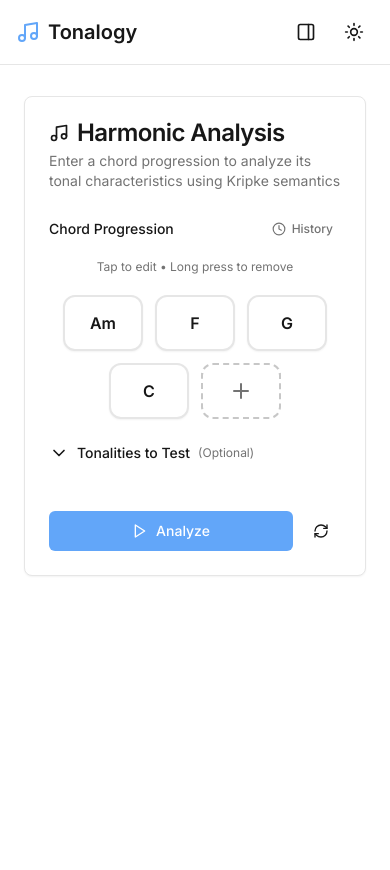
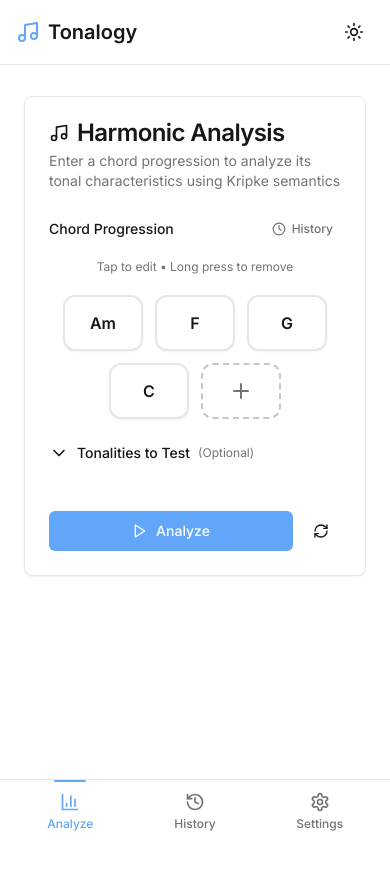
Before and after one commit to joabemorais/tonalogy-interface, a Next.js app: page / in a window 390 px wide. Shown: the top 870 px of the page. Built offline with nearby package versions, Linux system fonts and the light colour scheme.

Commit message:
feat: enhance navigation layout with mobile support and improved button visibility

```diff
--- a/app/layout.tsx
+++ b/app/layout.tsx
@@ -31,7 +31,7 @@ export default function RootLayout({
           <Providers>
             <div className="min-h-screen bg-background">
               <Navigation />
-              <main className="pt-16">
+              <main className="pt-16 pb-16 md:pb-0">
                 {children}
               </main>
             </div>
--- a/components/navigation.tsx
+++ b/components/navigation.tsx
@@ -3,15 +3,18 @@
 import React, { useState, useEffect } from 'react'
 import Link from 'next/link'
 import { usePathname } from 'next/navigation'
-import { Music, Settings, History, Moon, Sun, PanelRight, PanelRightClose } from 'lucide-react'
+import { Music, Settings, History, Moon, Sun, PanelRight, PanelRightClose, BarChart3 } from 'lucide-react'
 import { useTheme } from 'next-themes'
 import { Button } from '@/components/ui/button'
+import { useIsMobile } from '@/hooks/use-mobile'
+import { cn } from '@/lib/utils'
 
 export function Navigation() {
   const { theme, setTheme } = useTheme()
   const [isSidebarOpen, setIsSidebarOpen] = useState(false)
   const pathname = usePathname()
   const isOnHistoryPage = pathname === '/history'
+  const isMobile = useIsMobile()
 
   useEffect(() => {
     // Função para sincronizar estado da sidebar
@@ -57,6 +60,8 @@ export function Navigation() {
   }
 
   return (
+    <>
+      {/* Top Navigation */}
       <nav className="fixed top-0 left-0 right-0 z-50 border-b bg-background/95 backdrop-blur supports-[backdrop-filter]:bg-background/60">
         <div className="container mx-auto px-4">
           <div className="flex h-16 items-center justify-between">
@@ -66,23 +71,38 @@ export function Navigation() {
               <span className="text-xl">Tonalogy</span>
             </Link>
 
-          {/* Navigation Links */}
+            {/* Navigation Links - Desktop Only */}
             <div className="hidden md:flex items-center gap-6">
               <Link
                 href="/"
-              className="text-sm font-medium text-muted-foreground hover:text-foreground transition-colors"
+                className={cn(
+                  "text-sm font-medium transition-colors",
+                  pathname === "/"
+                    ? "text-foreground"
+                    : "text-muted-foreground hover:text-foreground"
+                )}
               >
                 Analyze
               </Link>
               <Link
                 href="/history"
-              className="text-sm font-medium text-muted-foreground hover:text-foreground transition-colors"
+                className={cn(
+                  "text-sm font-medium transition-colors",
+                  pathname === "/history"
+                    ? "text-foreground"
+                    : "text-muted-foreground hover:text-foreground"
+                )}
               >
                 History
               </Link>
               <Link
                 href="/settings"
-              className="text-sm font-medium text-muted-foreground hover:text-foreground transition-colors"
+                className={cn(
+                  "text-sm font-medium transition-colors",
+                  pathname === "/settings"
+                    ? "text-foreground"
+                    : "text-muted-foreground hover:text-foreground"
+                )}
               >
                 Settings
               </Link>
@@ -90,16 +110,18 @@ export function Navigation() {
 
             {/* Right Controls */}
             <div className="flex items-center gap-2">
-            {/* Sidebar Toggle */}
+              {/* Sidebar Toggle - Desktop Only */}
               <Button
                 variant="ghost"
                 size="icon"
                 onClick={handleToggle}
                 disabled={isOnHistoryPage}
                 title={isOnHistoryPage ? "Already on history page" : "Toggle Recent Analyses"}
-              className={`transition-all duration-200 ${
-                isSidebarOpen ? "bg-accent" : ""
-              } disabled:opacity-50 disabled:cursor-not-allowed`}
+                className={cn(
+                  "hidden md:flex transition-all duration-200",
+                  isSidebarOpen ? "bg-accent" : "",
+                  "disabled:opacity-50 disabled:cursor-not-allowed"
+                )}
               >
                 <div className="relative w-5 h-5">
                   <PanelRight
@@ -134,5 +156,64 @@ export function Navigation() {
           </div>
         </div>
       </nav>
+
+      {/* Bottom Navigation - Mobile Only */}
+      {isMobile && (
+        <nav className="fixed bottom-0 left-0 right-0 z-50 border-t bg-background/95 backdrop-blur supports-[backdrop-filter]:bg-background/60 md:hidden">
+          <div className="flex h-16 items-center justify-around px-2">
+            {/* Analyze Tab */}
+            <Link
+              href="/"
+              className={cn(
+                "flex flex-col items-center justify-center flex-1 h-full gap-1 transition-colors relative",
+                pathname === "/"
+                  ? "text-primary"
+                  : "text-muted-foreground"
+              )}
+            >
+              {pathname === "/" && (
+                <div className="absolute top-0 left-1/2 -translate-x-1/2 w-8 h-0.5 bg-primary rounded-full" />
+              )}
+              <BarChart3 className="h-5 w-5" />
+              <span className="text-xs font-medium">Analyze</span>
+            </Link>
+
+            {/* History Tab */}
+            <Link
+              href="/history"
+              className={cn(
+                "flex flex-col items-center justify-center flex-1 h-full gap-1 transition-colors relative",
+                pathname === "/history"
+                  ? "text-primary"
+                  : "text-muted-foreground"
+              )}
+            >
+              {pathname === "/history" && (
+                <div className="absolute top-0 left-1/2 -translate-x-1/2 w-8 h-0.5 bg-primary rounded-full" />
+              )}
+              <History className="h-5 w-5" />
+              <span className="text-xs font-medium">History</span>
+            </Link>
+
+            {/* Settings Tab */}
+            <Link
+              href="/settings"
+              className={cn(
+                "flex flex-col items-center justify-center flex-1 h-full gap-1 transition-colors relative",
+                pathname === "/settings"
+                  ? "text-primary"
+                  : "text-muted-foreground"
+              )}
+            >
+              {pathname === "/settings" && (
+                <div className="absolute top-0 left-1/2 -translate-x-1/2 w-8 h-0.5 bg-primary rounded-full" />
+              )}
+              <Settings className="h-5 w-5" />
+              <span className="text-xs font-medium">Settings</span>
+            </Link>
+          </div>
+        </nav>
+      )}
+    </>
   )
 }
```
Lines whose indentation alone changed are shown as unchanged.
